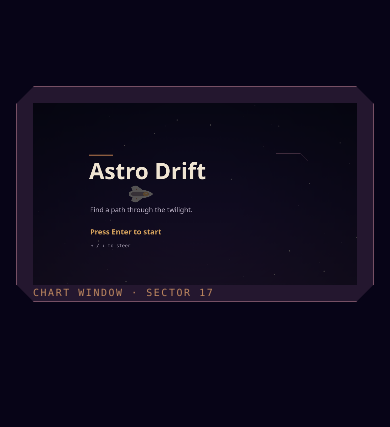
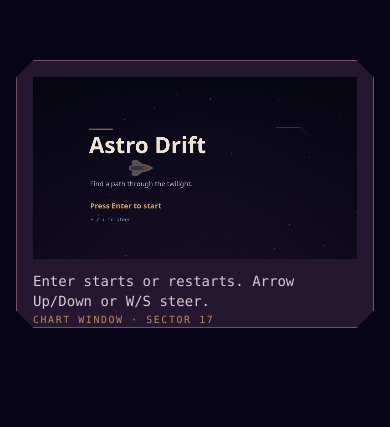
Before and after one commit to janmrow/astro-drift, a website built with Vite: page index.html in a window 390 px wide. Shown: the part 228-655 px from the top of the page. Built offline with nearby package versions, Linux system fonts and the light colour scheme.

Commit message:
fix: keep controls readable at narrow widths

```diff
--- a/index.html
+++ b/index.html
@@ -17,8 +17,8 @@
 
       <p class="frame-label">CHART WINDOW · SECTOR 17</p>
 
-      <p id="game-controls" class="visually-hidden">
-        Press Enter to start or restart. Use the Up and Down Arrow keys to move.
+      <p id="game-controls" class="game-controls visually-hidden">
+        Enter starts or restarts. Arrow Up/Down or W/S steer.
       </p>
 
       <div
--- a/src/style.css
+++ b/src/style.css
@@ -92,4 +92,20 @@ body {
     left: 16px;
     bottom: 3px;
   }
+
+  .game-controls {
+    position: static;
+    width: auto;
+    height: auto;
+    padding: 0;
+    margin: 12px 0 0;
+    overflow: visible;
+    clip-path: none;
+    white-space: normal;
+    border: 0;
+    color: #d8cad5;
+    font-family: var(--font-monospace);
+    font-size: 0.875rem;
+    line-height: 1.45;
+  }
 }
```
Also changed, not shown: docs/TEST_STRATEGY.md (+11 -4 lines), tests/e2e/game.spec.ts (+29 -4 lines).
